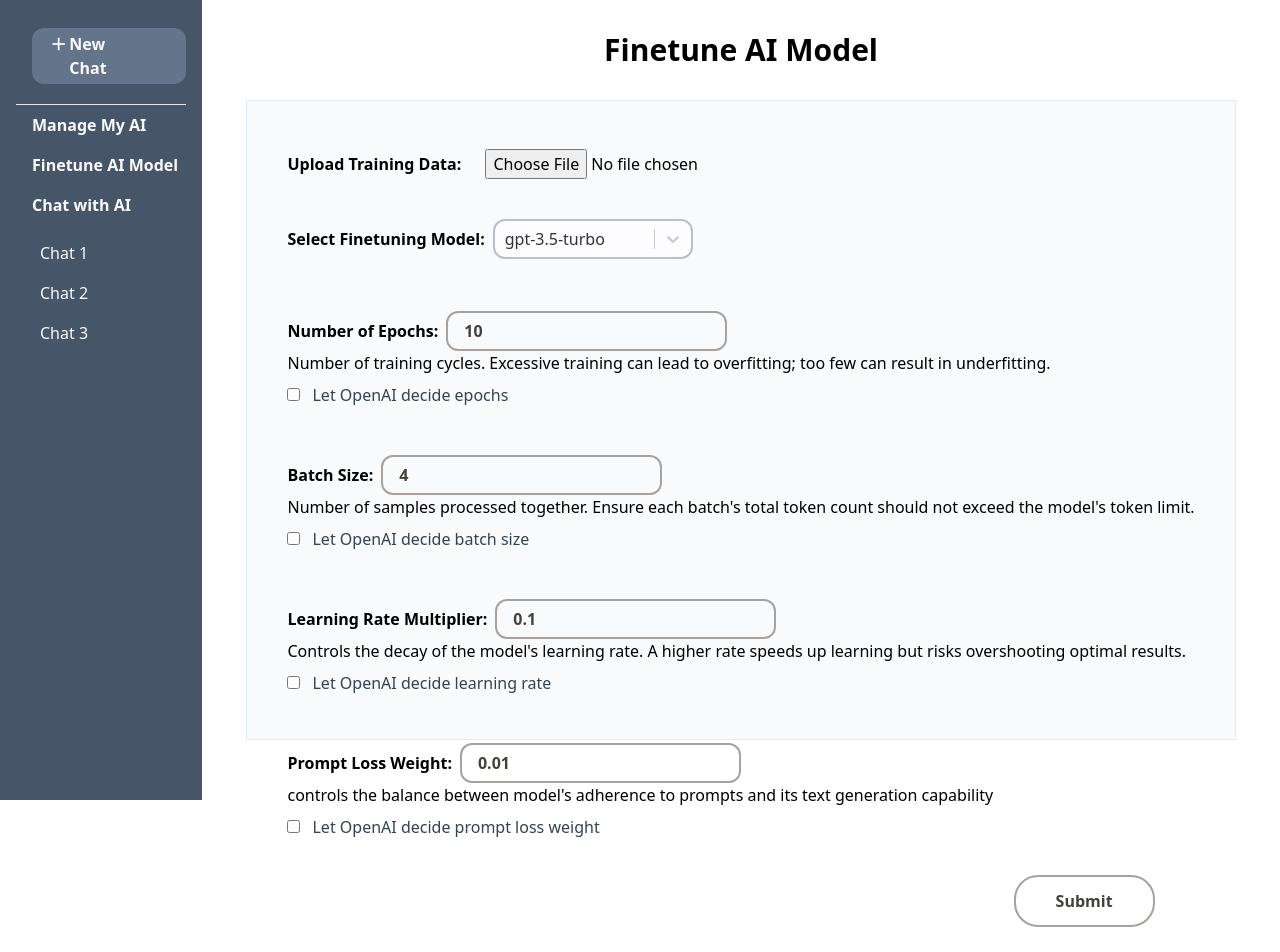
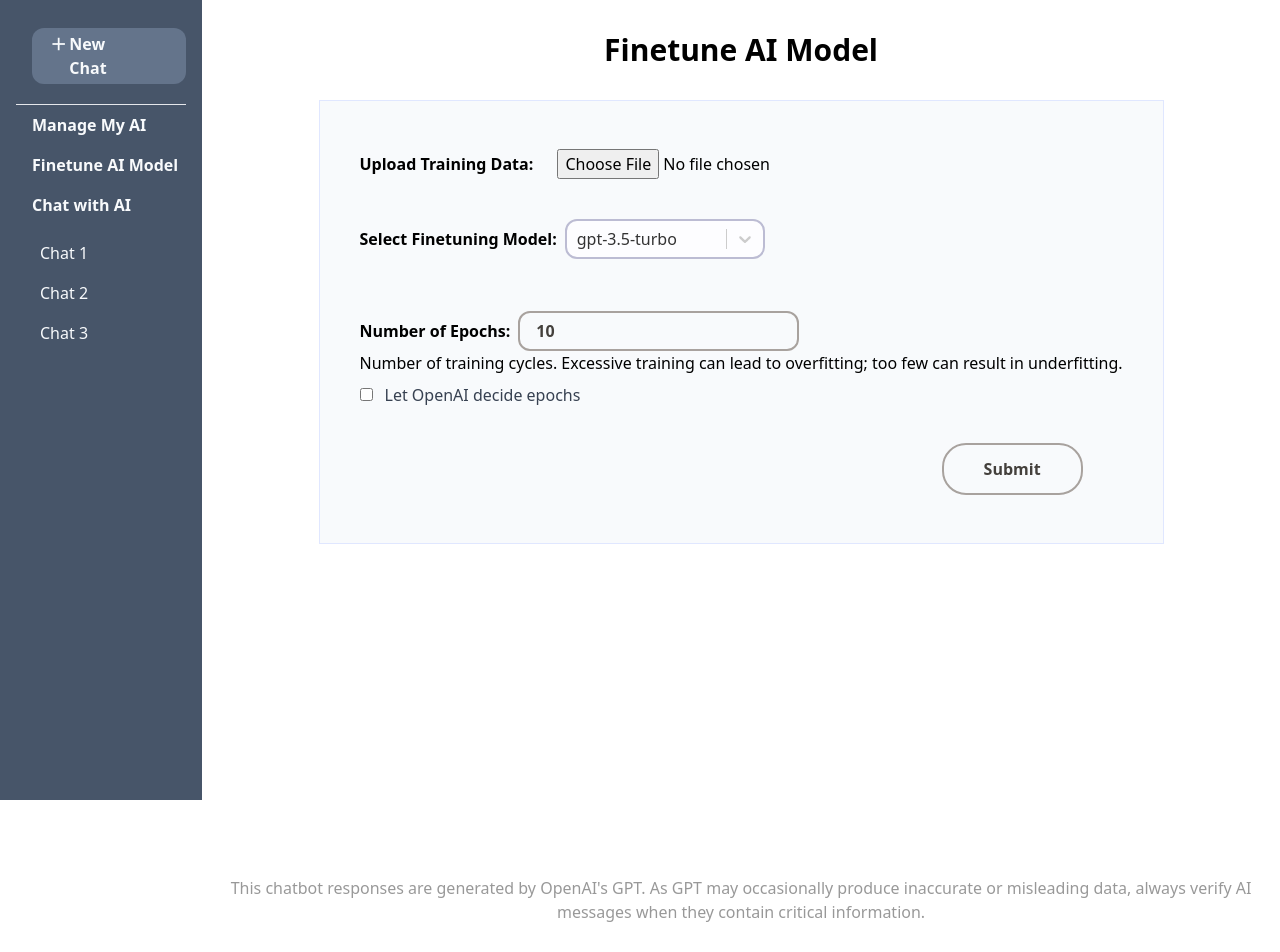
Before and after one commit to vunt199802/Smartchat-RAG, a Next.js app: page /finetunemodel in a window 1280 px wide. Shown: the top 952 px of the page. Built offline with nearby package versions, Linux system fonts and the light colour scheme.

Commit message:
Hide optional parameters fields for OpenAI finetuning models

```diff
--- a/src/pages/finetunemodel.tsx
+++ b/src/pages/finetunemodel.tsx
@@ -8,7 +8,7 @@ import DropDownSelect from '@/src/components/DropDownSelect'
 import { OptionType, ApiResponse } from '@/src/types/common'
 
 interface DropDownData {
-  finetuning: {
+  finetuningModel: {
     value: string;
     label: string;
   }
@@ -27,14 +27,14 @@ interface InputErrors {
 
 const finetuningOptions = [
   { value: 'gpt-3.5-turbo', label: 'gpt-3.5-turbo' },
-  { value: 'babbage-002', label: 'babbage-002' },
-  { value: 'davinci-002', label: 'davinci-002' },
+  { value: 'Llama-13B-GGUF', label: 'Llama-13B-GGUF'},
+  { value: 'CodeLlama-13B-GGUF', label: 'CodeLlama-13B-GGUF'}
 ]
 
 const FinetuneModel: FC = () => {
   const [selectedFile, setSelectedFile] =useState<File | null>(null)
   const [selectedDropDown, setSelectedDropDown] = useState<DropDownData>({
-    finetuning: finetuningOptions[0],
+    finetuningModel: finetuningOptions[0],
   })
   const [selectedInput, setSelectedInput] = useState<InputData>({
     batchSize: '4',
@@ -42,6 +42,9 @@ const FinetuneModel: FC = () => {
     learningRateMultiplier: '0.1',
     promptLossWeight: '0.01'
   })
+
+  // OpenAI no longer allows optional parameter selection except for the number of epochs.
+  const additionalParameters = selectedDropDown.finetuningModel.value === 'gpt-3.5-turbo'? false : true
 
   const [isLoading, setIsLoading] = useState(false)
   const [successMessage, setSuccessMessage] = useState<string | null> (null)
@@ -60,7 +63,7 @@ const FinetuneModel: FC = () => {
 
   const handleDropDownChange = (selectedOption: OptionType | null, actionMeta: ActionMeta<OptionType>) => {
     if (selectedOption === null) return;
-    if(actionMeta.name === 'finetuning'){
+    if(actionMeta.name === 'finetuningModel'){
       setSelectedDropDown({
         ...selectedDropDown,
         [actionMeta.name]: selectedOption
@@ -120,7 +123,7 @@ const FinetuneModel: FC = () => {
 
     const formData = new FormData()
     formData.append('file', selectedFile)
-    formData.append('finetuning', selectedDropDown.finetuning.value)
+    formData.append('finetuning', selectedDropDown.finetuningModel.value)
     formData.append('epochs', selectedInput.epochs)
     formData.append('batchsize', selectedInput.batchSize)
     formData.append('learningRateMultiplier', selectedInput.learningRateMultiplier)
@@ -156,7 +159,7 @@ const FinetuneModel: FC = () => {
         {notification}
       </div>
       <Header pageTitle="Finetune AI Model" />
-      <form className="flex flex-col h-80vh  p-10 justify-start bg-slate-50 border border-indigo-100">
+      <form className="flex flex-col  p-10 justify-start bg-slate-50 border border-indigo-100">
         <UploadFile
           label="Upload Training Data: "
           fileType=".jsonl"
@@ -166,8 +169,8 @@ const FinetuneModel: FC = () => {
         />
         <div className="flex justify-start my-5">
           <DropDownSelect
-            name='filetuningModel'
-            selectedOption={selectedDropDown.finetuning}
+            name='finetuningModel'
+            selectedOption={selectedDropDown.finetuningModel}
             onChange={handleDropDownChange}
             options={finetuningOptions}
             label='Select Finetuning Model:'
@@ -188,7 +191,8 @@ const FinetuneModel: FC = () => {
            <p>Number of training cycles. Excessive training can lead to overfitting; too few can result in underfitting.</p>
           <Checkbox label="Let OpenAI decide epochs" />
         </div>
-        <div className="my-5">
+        {
+          additionalParameters && <div className="my-5">
             <label htmlFor="batchSize" className="font-bold mr-2 py-1.5">
               Batch Size:
             </label>
@@ -201,9 +205,10 @@ const FinetuneModel: FC = () => {
               onBlur={handleInputBlur}
             />
             <p>Number of samples processed together. Ensure each batch&apos;s total token count should not exceed the model&apos;s token limit.</p>
-          <Checkbox label="Let OpenAI decide batch size" />
           </div>
-        <div className="my-5">
+        }
+        {
+          additionalParameters && <div className="my-5">
             <label htmlFor="learningRateMultiplier" className="font-bold mr-2 py-1.5">
               Learning Rate Multiplier:
             </label>
@@ -216,9 +221,10 @@ const FinetuneModel: FC = () => {
               onBlur={handleInputBlur}
             />
             <p>Controls the decay of the model&apos;s learning rate. A higher rate speeds up learning but risks overshooting optimal results.</p>
-          <Checkbox label="Let OpenAI decide learning rate" />
           </div>
-        <div className="my-5">
+        }
+        {
+          additionalParameters && <div className="my-5">
             <label htmlFor="promptLossWeight" className="font-bold mr-2 py-1.5">
               Prompt Loss Weight:
             </label>
@@ -231,8 +237,8 @@ const FinetuneModel: FC = () => {
               onBlur={handleInputBlur}
             />
             <p>controls the balance between model&apos;s adherence to prompts and its text generation capability</p>
-          <Checkbox label="Let OpenAI decide prompt loss weight" />
           </div>
+        }
         <div className="flex justify-end my-2">
           <button
             type="submit"
```
Lines whose indentation alone changed are shown as unchanged.
